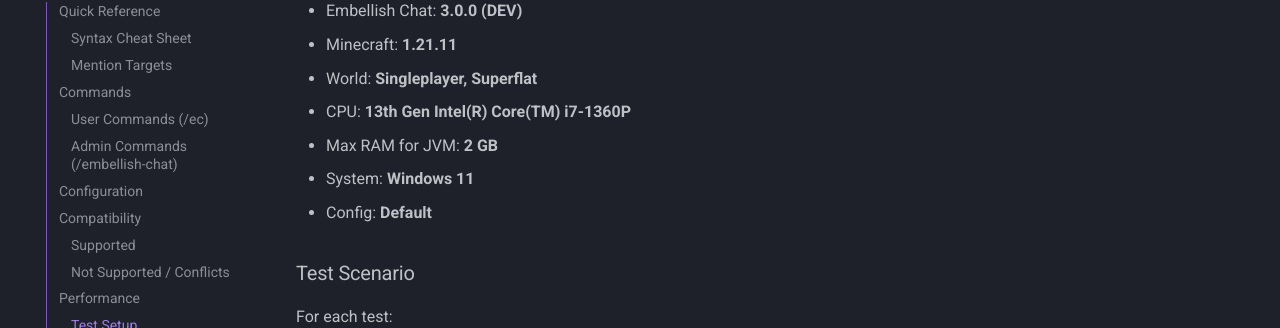
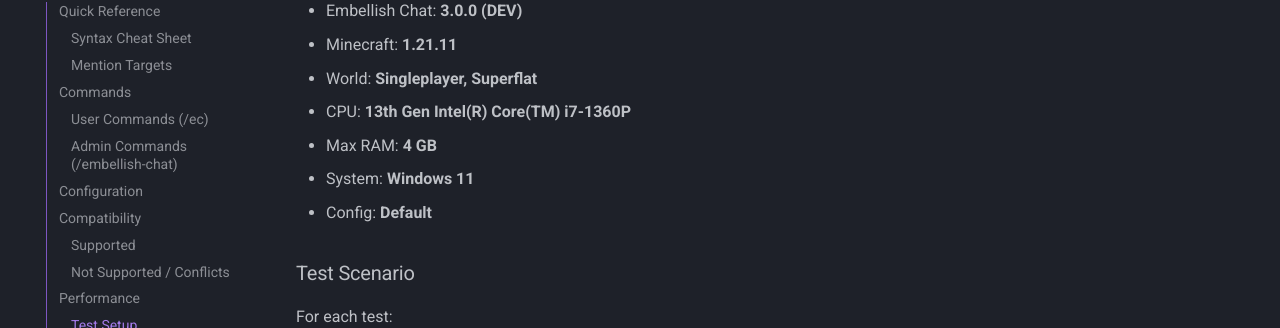
Before and after one commit to hanhy06/embellish_chat, an MkDocs documentation site: the page built from docs/mkdocs/docs/index.md, in a window 1280 px wide and 900 px high, scrolled down 4079 px. Shown: the part 124-452 px from the top of the window. Built offline with MkDocs 1.6.1 and Material for MkDocs 9.7.7, drawn with Linux system fonts in a browser that asks for light colours; comment, search, counter and statistics services are not loaded.

Commit message:
fix: increase maximum RAM allocation for JVM to improve performance

```diff
--- a/docs/mkdocs/docs/index.md
+++ b/docs/mkdocs/docs/index.md
@@ -144,7 +144,7 @@ They do **not** represent normal server conditions.
 - World: **Singleplayer, Superflat**
 - CPU: **13th Gen Intel(R) Core(TM) i7-1360P**
 
-- Max RAM for JVM: **2 GB**
+- Max RAM: **4 GB**
 - System: **Windows 11**
 - Config: **Default**
 
```
Also changed, not shown: 1 other file.
